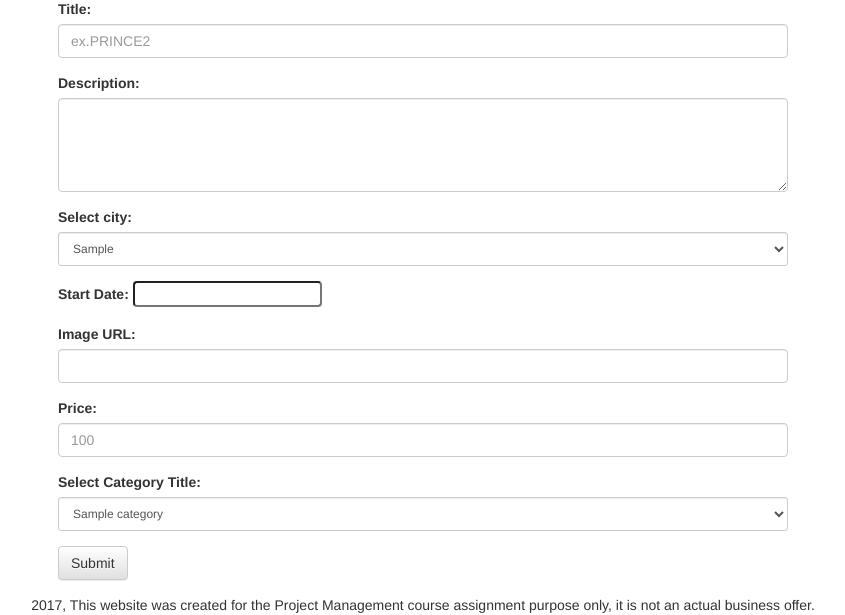
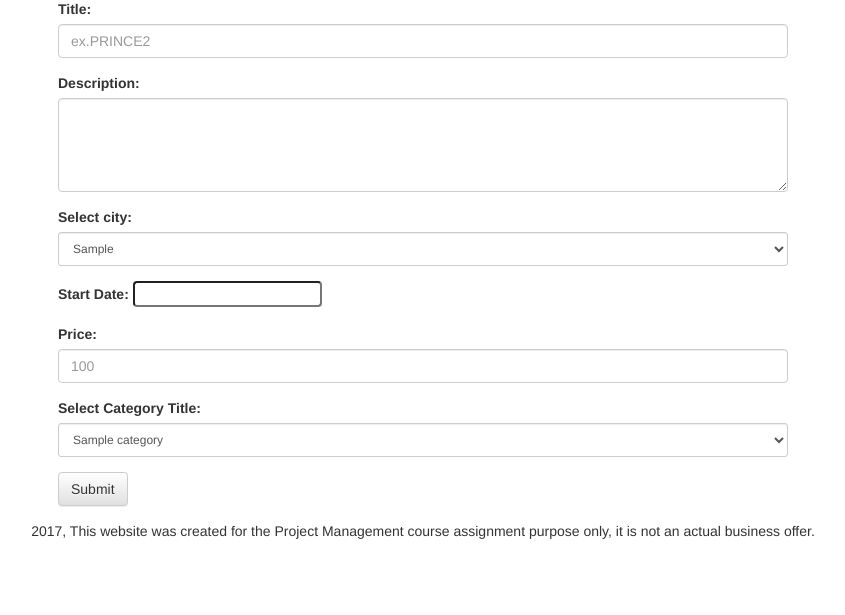
Before and after one commit to mboch1/NMT-Website, a PHP site: page /NMT-Website/admin/adminCourseAdd.php in a window 1280 px wide. Shown: the part 413-1028 px from the top of the page, without its empty margins (217-1062 px from the left). After the commit the page ends 952 px from the top, so only its background shows below. Run offline with PHP 8.4, Linux system fonts and the light colour scheme; a user stored in the database is signed in; tables that the repository leaves empty or names only in its code hold one stand-in row (values such as "Sample post"); data that the repository does not hold is empty; some libraries are stand-ins or nearby versions.

Commit message:
removed image input from course add

```diff
--- a/admin/adminCourseAdd.php
+++ b/admin/adminCourseAdd.php
@@ -75,8 +75,7 @@
                             <input data-provide="datepicker" class="datepicker" id="start_date" name="start_date" data-date-format="yyyy-mm-dd" required>
                           </div>
                           <div class="form-group">
-                            <label class="filter-label" for="imageFile">Image URL:</label>
-                            <input type="text" class="form-control" id="imageFile" name="imageFile">
+                            <input type="hidden" class="form-control" id="imageFile" name="imageFile">
                           </div>
                           <div class="form-group">
                             <label class="filter-label" for="price">Price:</label>
```
